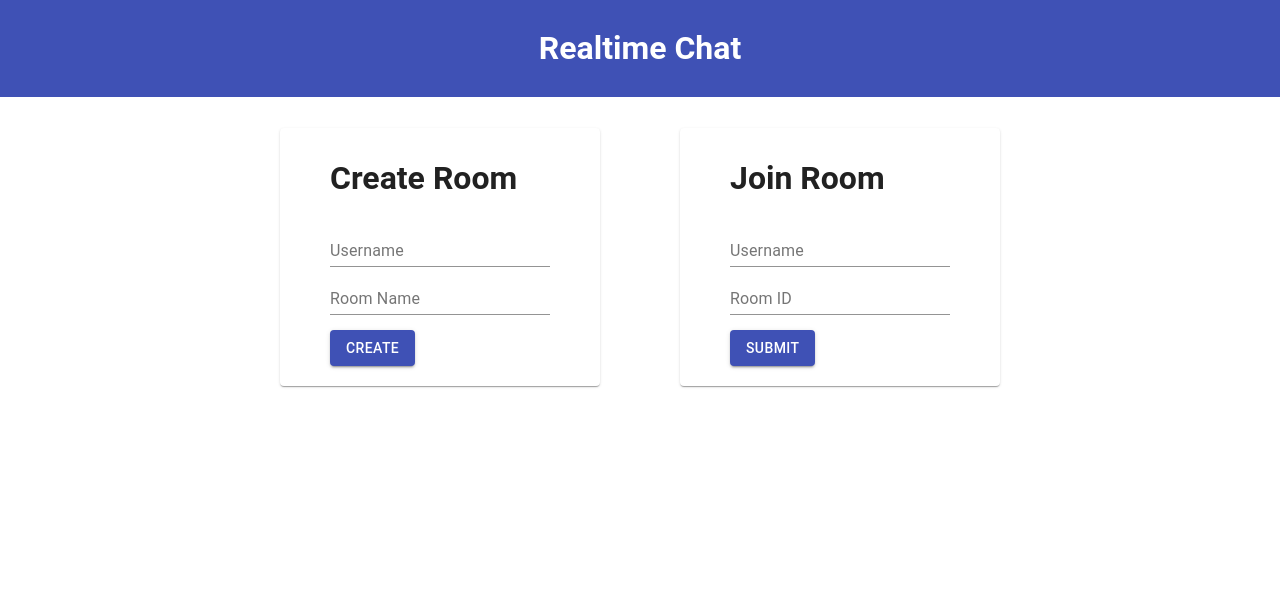
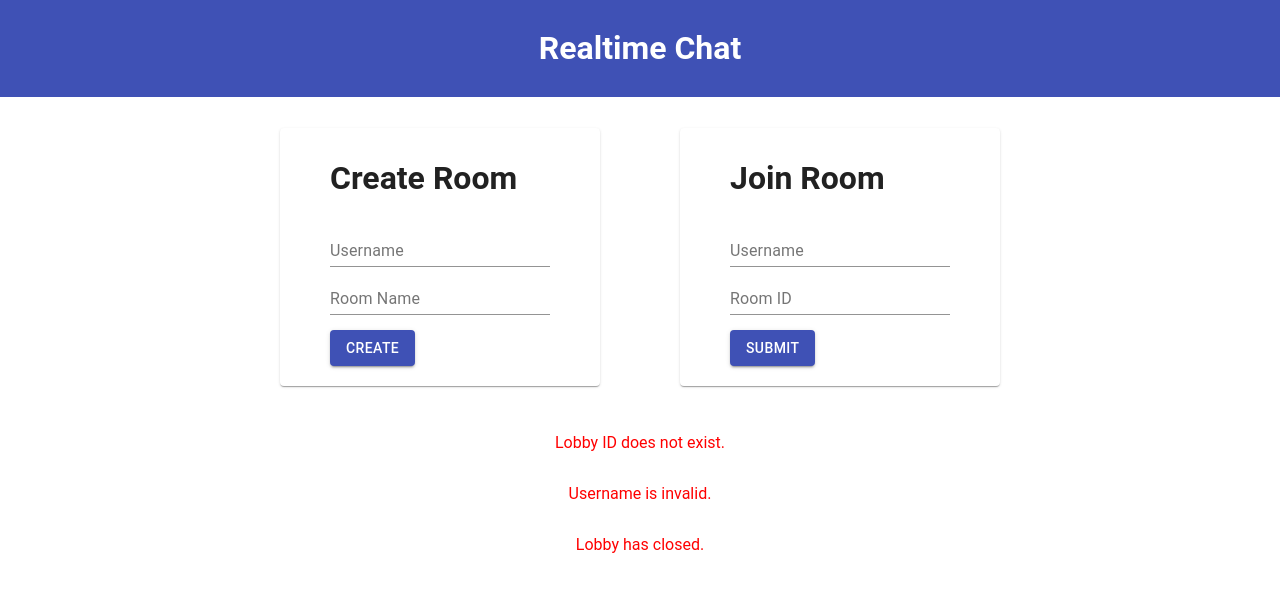
Before and after one commit to jimuskin/realtime-chat, a React (Create React App) app in the folder client/: page / in a window 1280 px wide. Shown: the top 592 px of the page. Built offline with nearby package versions, Linux system fonts and the light colour scheme.

Commit message:
Added container for error handling on home page.

```diff
--- /dev/null
+++ b/client/src/Components/Home/ErrorContainer.js
@@ -0,0 +1,16 @@
+import React from "react";
+
+const ErrorContainer = (props) => {
+	let message = props.message || "";
+	return (
+		<p
+			style={{
+				color: "red",
+			}}
+		>
+			{message}
+		</p>
+	);
+};
+
+export default ErrorContainer;
--- a/client/src/Components/Home/Home.js
+++ b/client/src/Components/Home/Home.js
@@ -4,9 +4,12 @@ import { Grid, TextField, Paper } from "@material-ui/core";
 
 import JoinRoomForm from "./JoinRoomForm";
 import CreateRoomForm from "./CreateRoomForm";
+import ErrorContainer from "./ErrorContainer";
 
 const Home = () => {
 	return (
+		<>
+			{/* The grid which handles the form containers.*/}
 			<Grid
 				container
 				spacing={10}
@@ -27,6 +30,19 @@ const Home = () => {
 					</Paper>
 				</Grid>
 			</Grid>
+
+			{/* The grid which handles any error messages. */}
+			<Grid
+				container
+				spacing={10}
+				alignItems="center"
+				direction="column"
+			>
+				<ErrorContainer message="Lobby ID does not exist." />
+				<ErrorContainer message="Username is invalid." />
+				<ErrorContainer message="Lobby has closed." />
+			</Grid>
+		</>
 	);
 };
 
```
Lines whose indentation alone changed are shown as unchanged.
